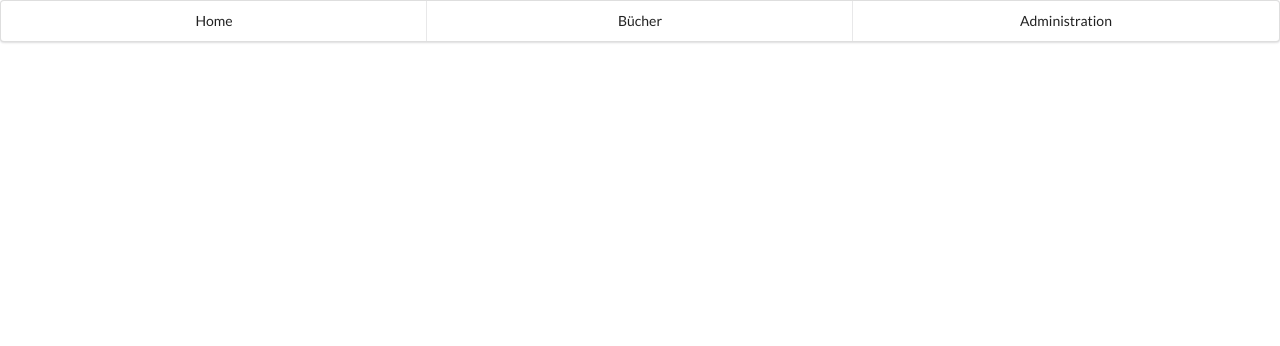
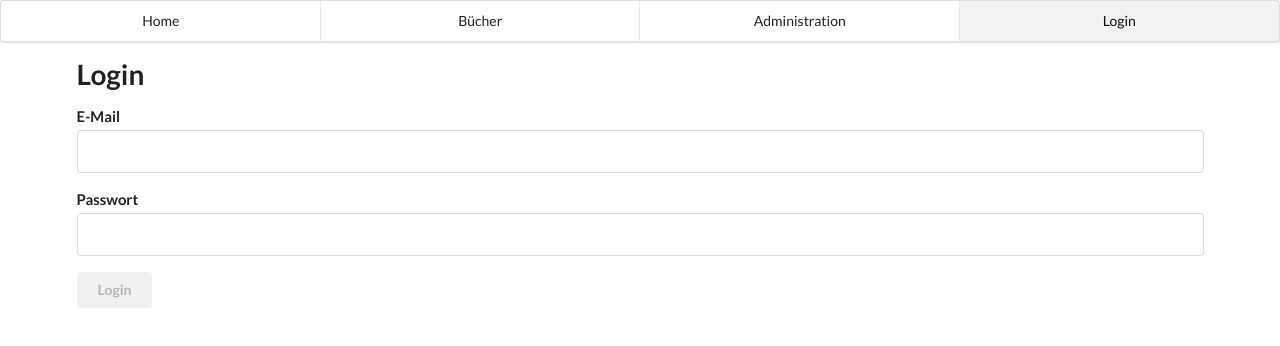
Before and after one commit to elmarputz/class-bookstore-angular-23, an Angular app in the folder bookstore/: page /login in a window 1280 px wide. Before the commit this address led to /. Shown: the top 346 px of the page. Built offline with nearby package versions, Linux system fonts and the light colour scheme.

Commit message:
auth service

```diff
--- a/bookstore/src/app/app-routing.module.ts
+++ b/bookstore/src/app/app-routing.module.ts
@@ -4,6 +4,7 @@ import { BookListComponent } from "./book-list/book-list.component";
 import { BookDetailsComponent } from "./book-details/book-details.component";
 import { NgModule } from "@angular/core";
 import { BookFormComponent } from "./book-form/book-form.component";
+import { LoginComponent } from "./login/login.component";
 
 
 
@@ -14,6 +15,7 @@ const routes: Routes = [
     { path: 'books/:isbn', component: BookDetailsComponent },
     { path: 'admin', component: BookFormComponent },
     { path: 'admin/:isbn', component: BookFormComponent },
+    { path: 'login', component: LoginComponent },
 
 ];
 
--- a/bookstore/src/app/app.component.html
+++ b/bookstore/src/app/app.component.html
@@ -1,7 +1,8 @@
-<div class="ui three item tabs menu">
+<div class="ui four item tabs menu">
   <a routerLink="home" routerLinkActive="active" class="item">Home</a>
   <a routerLink="books" routerLinkActive="active" class="item">Bücher</a>
   <a routerLink="admin" routerLinkActive="active" class="item">Administration</a>
+  <a routerLink="login" routerLinkActive="active" class="item">Login</a>
 </div>
 
 <div class="ui container">
--- a/bookstore/src/app/login/login.component.ts
+++ b/bookstore/src/app/login/login.component.ts
@@ -1,4 +1,12 @@
-import { Component } from '@angular/core';
+import { Component, OnInit } from '@angular/core';
+import { FormBuilder, FormGroup, Validators } from '@angular/forms';
+import { Router } from '@angular/router';
+import { AuthenticationService } from '../shared/authentication.service';
+
+
+interface Response {
+  access_token : string;
+}
 
 @Component({
   selector: 'bs-login',
@@ -6,6 +14,43 @@ import { Component } from '@angular/core';
   styles: [
   ]
 })
-export class LoginComponent {
+export class LoginComponent implements OnInit {
+
+  loginForm: FormGroup;
+
+  constructor (
+    private fb: FormBuilder,
+    private router: Router,
+    private authService: AuthenticationService
+
+   ) {
+    this.loginForm = this.fb.group({});
+  }
+
+  ngOnInit(): void {
+    this.loginForm = this.fb.group({
+      username: ["", [Validators.required, Validators.email]],
+      password: ["", Validators.required]
+    });
+  }
+
+  login() {
+    const val = this.loginForm.value;
+    if (val.username && val.password) {
+      this.authService.login(val.username, val.password).subscribe((res:any) => {
+        console.log(res);
+      });
+    }
+
+
+  }
+
+  isLoggedIn() {
+    return false;
+  }
+
+  logout() {
+
+  }
 
 }
--- /dev/null
+++ b/bookstore/src/app/shared/authentication.service.ts
@@ -0,0 +1,30 @@
+import { HttpClient } from '@angular/common/http';
+import { Injectable } from '@angular/core';
+
+interface Token {
+  exp: number;
+  user: {
+    id: string;
+  }
+}
+
+
+@Injectable({
+  providedIn: 'root'
+})
+export class AuthenticationService {
+
+
+  private api = 'http://bookstore23.putz.kwmhgb.at/api/auth';
+
+  constructor (private http: HttpClient) { }
+
+
+  login (email: string, password: string) {
+    return this.http.post(`${this.api}/login`, {
+      email: email,
+      password: password
+    });
+  }
+
+}
```
Also changed, not shown: 1 other file (tests, documents, lock files or other folders).
